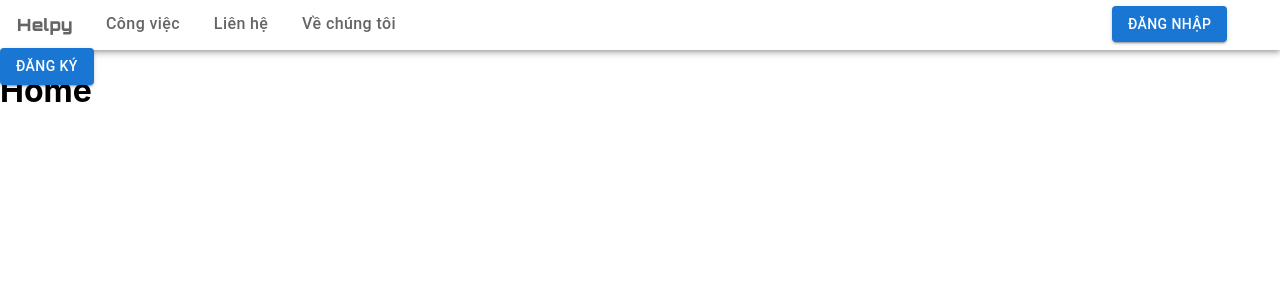
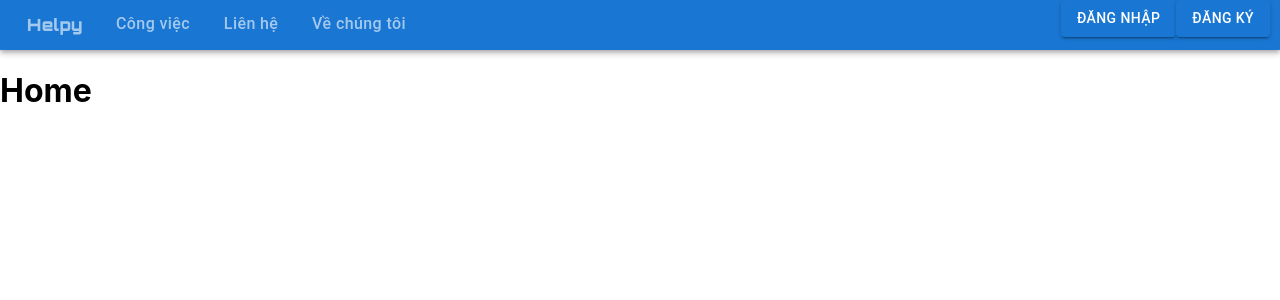
Before and after one commit to manhhungpc/cnpm_btl, a React (Create React App) app in the folder client/: page / in a window 1280 px wide. Shown: the top 300 px of the page. Built offline with nearby package versions, Linux system fonts and the light colour scheme.

Commit message:
fix navbar position

```diff
--- a/client/src/components/Navbar.js
+++ b/client/src/components/Navbar.js
@@ -6,7 +6,8 @@ import styles from "../styles/Navbar.module.css";
 
 export default function Navbar() {
   return (
-  <AppBar position="static" style={{ backgroundColor: "#fff", color: "#000", height: "50px" }}>
+    <AppBar position="static" className={styles.wrapper}>
+      <div className={styles.grid}>
         <div>
           <Tab
             label={<p className={styles.logoText}>Helpy</p>}
@@ -20,12 +21,16 @@ export default function Navbar() {
           />
           <Tab label={<p className={styles.textTab}>Liên hệ</p>} className={styles.tab} />
           <Tab label={<p className={styles.textTab}>Về chúng tôi</p>} className={styles.tab} />
-    <Button href="/login" variant="contained" color="primary" style={{ marginRight: "20px", marginLeft: "700px"}}>
+        </div>
+        <div>
+          <Button href="/login" variant="contained" color="primary" className={styles.btn}>
             Đăng nhập
           </Button>
-    <Button href="/register" variant="contained" color="primary">
+          <Button href="/register" variant="contained" color="primary" className={styles.btn}>
             Đăng ký
           </Button>
         </div>
-  </AppBar>);
+      </div>
+    </AppBar>
+  );
 }
--- a/client/src/styles/Navbar.module.css
+++ b/client/src/styles/Navbar.module.css
@@ -1,6 +1,18 @@
 @import url("https://fonts.googleapis.com/css2?family=Orbitron:wght@900&display=swap");
+.wrapper {
+  background-color: #fff;
+  color: #000;
+  height: 50px;
+}
+
 .title {
   flex-grow: 1;
+}
+
+.grid {
+  display: flex;
+  justify-content: space-between;
+  margin: 0 10px;
 }
 
 .logoText {
@@ -16,10 +28,14 @@
 
 .tab:hover {
   color: rgb(255, 255, 255);
-  background-color: #3300FF;
+  background-color: #3300ff;
 }
 
 .textTab {
   text-transform: none;
   font-size: 16px;
 }
+
+.btn {
+  margin: 5px 10px;
+}
```
Lines whose indentation alone changed are shown as unchanged.
